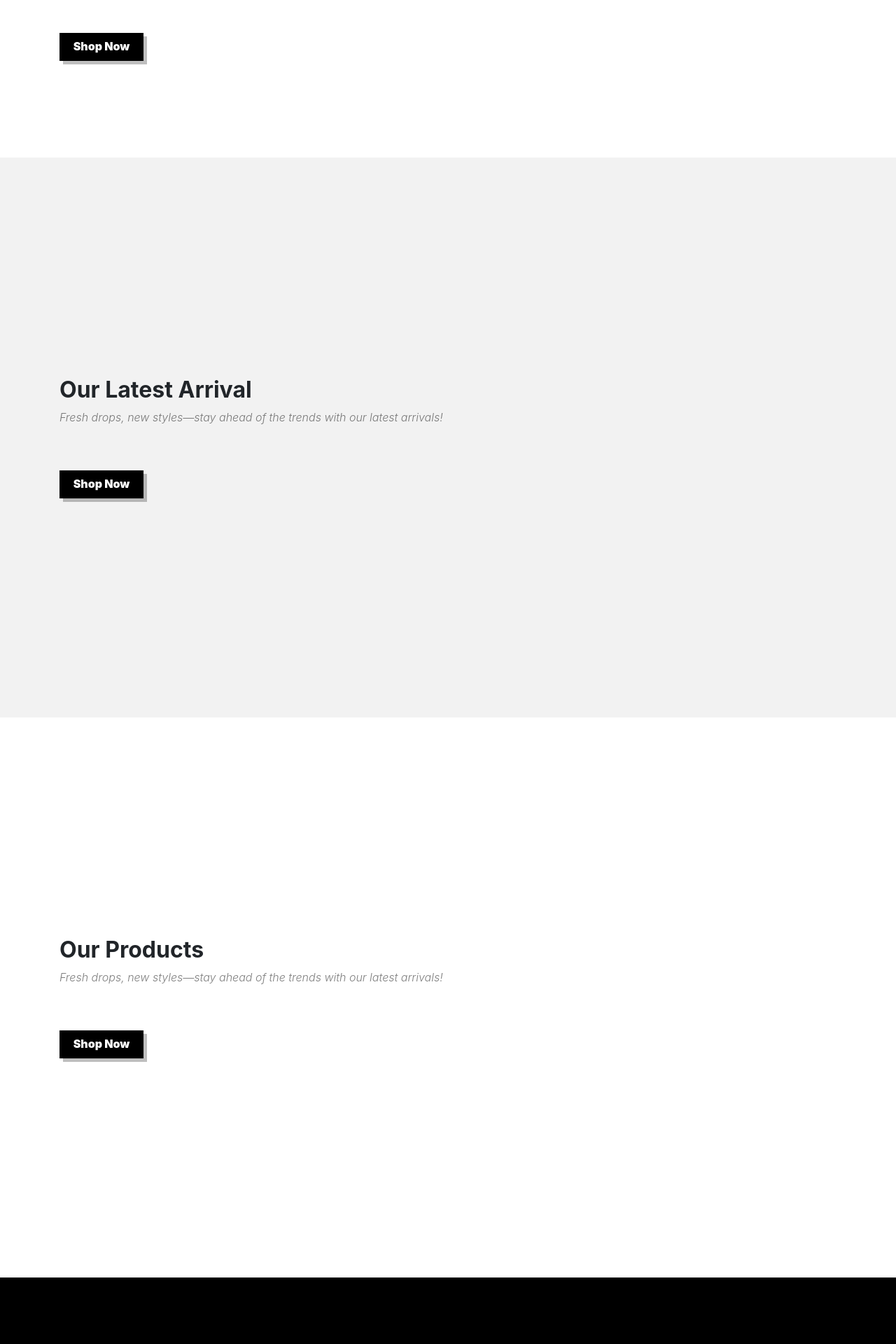
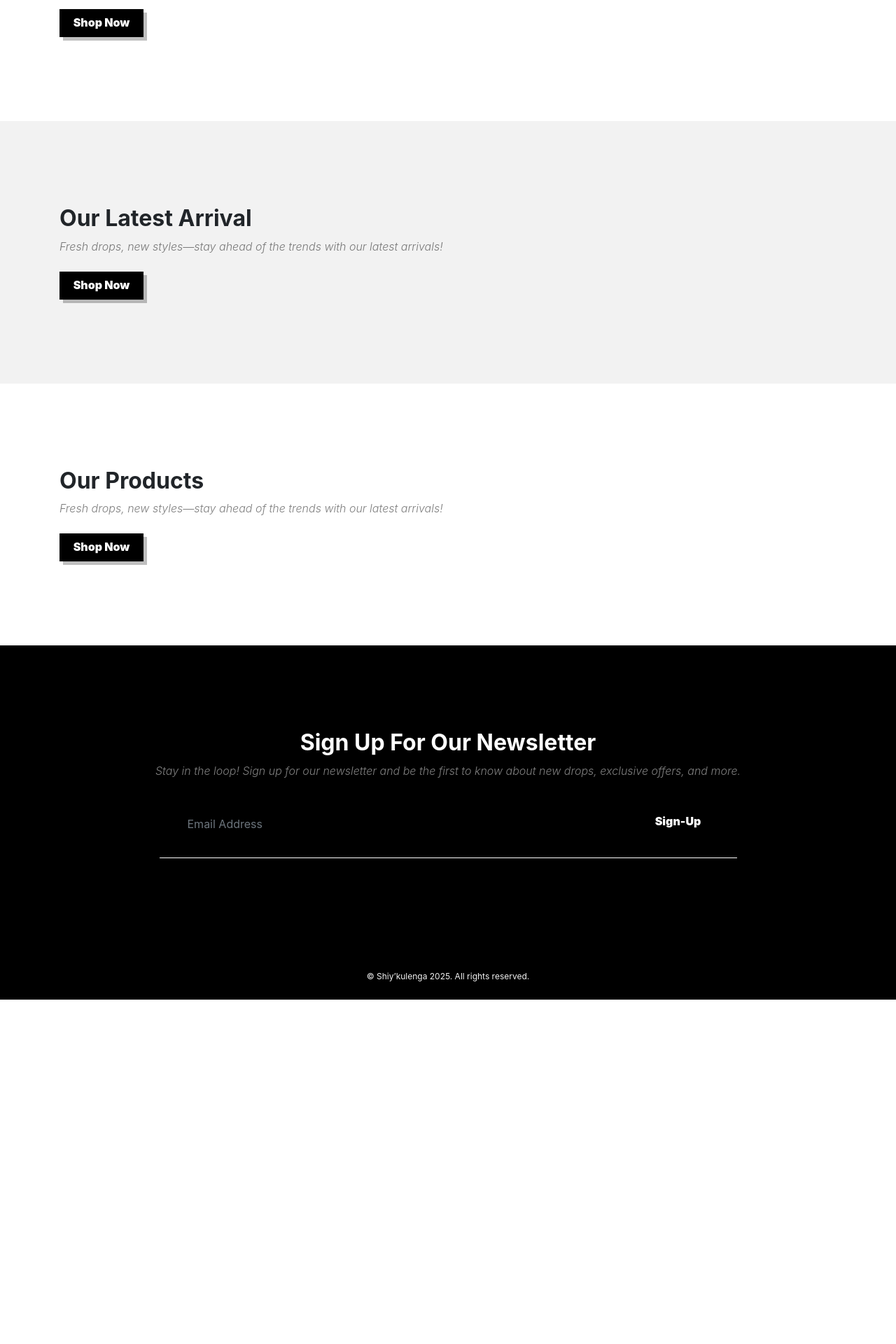
Before and after one commit to Mdue17/ecom-site, a Flask app: page / in a window 1280 px wide. Shown: the part 1265-3185 px from the top of the page at 70% size. After the commit the page ends 2693 px from the top, so only its background shows below. Run offline with Flask 3, Linux system fonts and the light colour scheme; data comes from the database, SQL or seed files in the repository; data that the repository does not hold is empty; some libraries are stand-ins or nearby versions.

Commit message:
fixed home ui reponsiveness

```diff
--- a/static/css/main.css
+++ b/static/css/main.css
@@ -1,5 +1,3 @@
-@import url("https://fonts.googleapis.com/css2?family=Inter:ital,opsz,wght@0,14..32,100..900;1,14..32,100..900&display=swap");
-
 :root {
     --white: #ffffff;
     --black: #000000;
@@ -117,7 +115,8 @@
     align-items: center;
     justify-content: center;
     text-align: left;
-    height: 100vh;
+    padding-top: 120px;
+    padding-bottom: 120px;
 }
 
 .section-2 {
--- a/templates/public/index.html
+++ b/templates/public/index.html
@@ -27,7 +27,7 @@
         <div class="row g-3">
             <!-- limit upto 3 categories -->
             {% for category in categories %}
-            <div class="col-md-4">
+            <div class="col-md-4 mb-4">
                 <!-- must update the category to get the last image in selected category -->
                 <a
                     href="{{ url_for('public.store', category=category.name) }}"
@@ -43,7 +43,7 @@
             {% endfor %}
         </div>
 
-        <a href="{{ url_for('public.store') }}" class="btn mt-5">Shop Now</a>
+        <a href="{{ url_for('public.store') }}" class="btn mt-2">Shop Now</a>
     </div>
 </section>
 <section class="section-2">
@@ -56,7 +56,7 @@
 
         <div class="row g-3">
             {% for product in recent_items %}
-            <div class="col-md-4">
+            <div class="col-md-4 mb-4">
                 <div class="card-img">
                     <a
                         href="{{ url_for('public.product', product_id=product.id) }}"
@@ -75,7 +75,7 @@
             </div>
             {% endfor %}
         </div>
-        <a href="{{ url_for('public.store') }}" class="btn mt-5"> Shop Now </a>
+        <a href="{{ url_for('public.store') }}" class="btn mt-2"> Shop Now </a>
     </div>
 </section>
 
@@ -88,7 +88,7 @@
         </p>
         <div class="row g-3">
             {% for product in products %}
-            <div class="col-md-4">
+            <div class="col-md-4 mb-4">
                 <div class="card item">
                     <div class="card-img">
                         <a
@@ -109,7 +109,7 @@
                 </div>
                 {% endfor %}
             </div>
-            <a href="{{ url_for('public.store') }}" class="btn mt-5">
+            <a href="{{ url_for('public.store') }}" class="btn mt-2">
                 Shop Now
             </a>
         </div>
```
